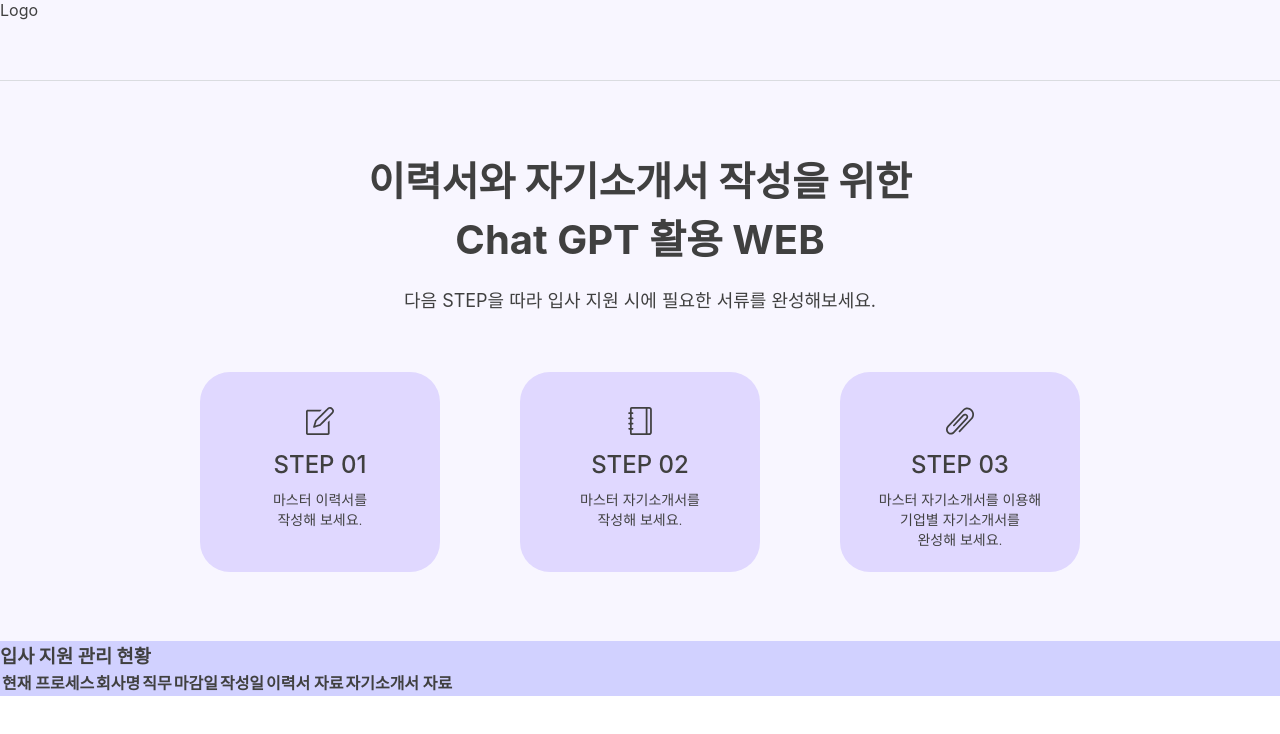
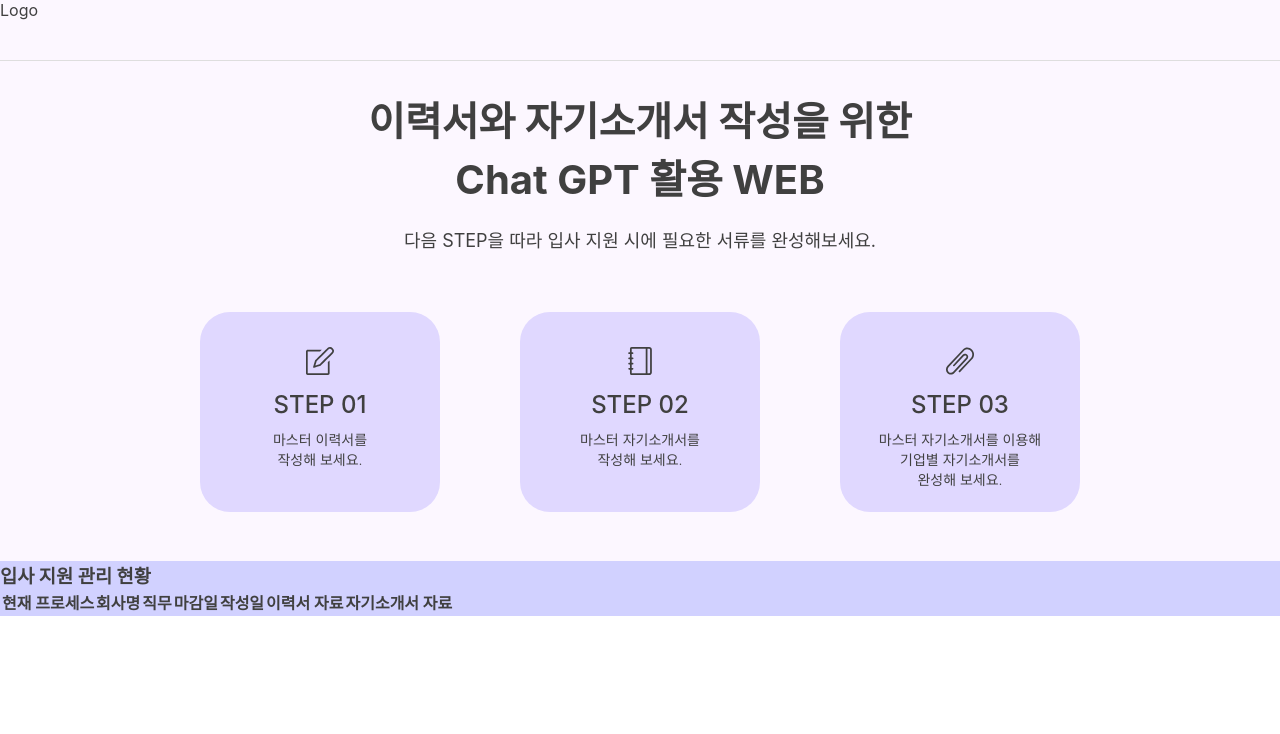
Before and after one commit to 2023-opensource-project/frontend, a React (Create React App) app: page / in a window 1280 px wide. Shown: the top 734 px of the page. Built offline with nearby package versions, Linux system fonts and the light colour scheme.

Commit message:
메인 페이지의 섹션1 업데이트, css 수정

```diff
--- a/src/Components/MainFirstSection.jsx
+++ b/src/Components/MainFirstSection.jsx
@@ -5,7 +5,7 @@ import { SlNote, SlNotebook, SlPaperClip } from "react-icons/sl";
 function MainFirstSection() {
   return (
     <Section>
-      <TextStyle fontSize="40px" fontWeight="700" margin="20px 0">
+      <TextStyle fontSize="40px" fontWeight="700" margin="0 0 20px 0">
         이력서와 자기소개서 작성을 위한 <br />
         Chat GPT 활용 WEB
       </TextStyle>
--- a/src/Components/MainFirstSection.style.jsx
+++ b/src/Components/MainFirstSection.style.jsx
@@ -1,8 +1,8 @@
 import styled from "styled-components";
 
 export const Section = styled.div`
-  background-color: #f8f6ff;
-  height: 560px;
+  background-color: #fcf7ff;
+  height: 500px;
   width: 100%;
   display: flex;
   flex-direction: column;
--- a/src/Pages/MainPage.jsx
+++ b/src/Pages/MainPage.jsx
@@ -4,9 +4,9 @@ import MainFirstSection from "../Components/MainFirstSection";
 import MainSecondSection from "../Components/MainSecondSection";
 
 export const Section0 = styled.div`
-  background-color: #f8f6ff;
-  height: 80px;
-  border-bottom: 1px solid #dadce0;
+  background-color: #fcf7ff;
+  height: 60px;
+  border-bottom: 1px solid #dedede;
 `;
 
 function MainPage() {
--- a/src/index.css
+++ b/src/index.css
@@ -7,7 +7,6 @@ body {
     "Droid Sans", "Helvetica Neue", sans-serif;
   -webkit-font-smoothing: antialiased;
   -moz-osx-font-smoothing: grayscale;
-  background-color: #fff;
   color: #404040;
 }
 
```
